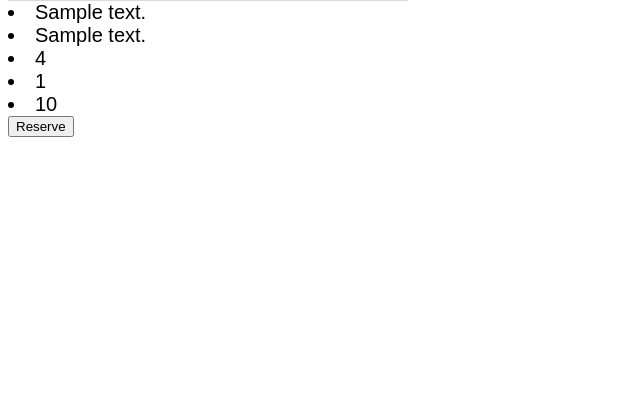
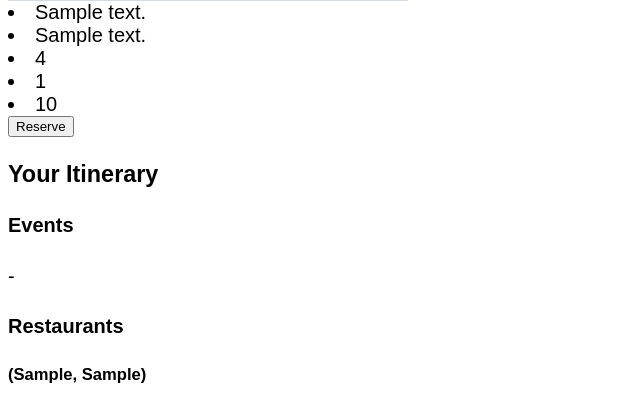
Before and after one commit to tinedkim/imissnyc, a Flask app: template templates/index.html in a window 1280 px wide. Shown: the part 1233-1646 px from the top of the page, without its empty margins (0-640 px from the left). Before the commit the page ends 1370 px from the top, so only its background shows below. Run offline with Flask 2, Linux system fonts and the light colour scheme; the template is opened without the code that fills it: most values are stand-ins (such as "Sample title", 1, 10 or a date in 2020); grey boxes marked "Sample" are stand-in pictures; parts of the project's set-up code (start-up, migrations or seed data) failed here and were passed over.

Commit message:
Display itinerary

```diff
--- a/server.py
+++ b/server.py
@@ -34,7 +34,6 @@
     g.conn = None
 @app.teardown_request
 def teardown_request(exception):
-  print(user)
   try:
     g.conn.close()
   except Exception as e:
@@ -56,8 +55,9 @@
   eventInfo = {}
   events = getEvents(locationIds)
   restaurants = getRestaurants(locationIds)
+  itinerary = get_itinerary()
 
-  return render_template("index.html", events = events, restaurants = restaurants, user = user)
+  return render_template("index.html", events = events, restaurants = restaurants, user = user, itinerary=itinerary)
 
 def getEvents(locationIds):
   global eventInfo
@@ -203,7 +203,6 @@
 
 def get_itinerary():
   global user
-  # get all restaurant reserves from Eats_At
   user_events = []
   user_restaurants = []
   itinerary = {
@@ -238,7 +237,6 @@
         itinerary['restaurants'][restaurant[0]] = {
           'address': formatted_address,
         }
-  print(itinerary)
   return itinerary
 
 if __name__ == "__main__":
--- a/templates/index.html
+++ b/templates/index.html
@@ -30,27 +30,31 @@
       <br /><br />
       <input type="submit" value="Submit" />
     </form>
-    {% include 'area.html' %}
-    <!--
-    {% if itinerary is defined %}
+    {% include 'area.html' %} {% if itinerary is defined %}
     <div id="itinerary">
+      <h3>Your Itinerary</h3>
+      <h4>Events</h4>
       {% if itinerary['events']|length == 0 %}
-      <h5>No events planned! Reserve your spot at your favorite events!</h5>
-      {%else%} {% for eventID in itinerary['events'] %}
-      <h5>
-        {{ events[eventID]["start_time"] }} - {{ events[eventID]["end_time"] }}
-        : {{ events[eventID]["e_name"] }}
-      </h5>
-      {% endfor %} {% endif %} {% if itinerary['restaurants']|length == 0 %}
-      <h5>
-        You're not eating at any restaurant yet. Reserve your spot at your
+      <p>No events planned! Reserve your spot at your favorite events!</p>
+      <p>{%else%} {% for eventID in itinerary['events'] %}</p>
+
+      <h5>{{itinerary['events'][eventID]["e_name"] }}</h5>
+      <p>
+        {{ itinerary['events'][eventID]["start_time"] }} - {{
+        itinerary['events'][eventID]["end_time"] }}
+      </p>
+      {% endfor %} {% endif %}
+      <h4>Restaurants</h4>
+      {% if itinerary['restaurants']|length == 0 %}
+      <p>
+        You are not eating at any restaurant yet. Reserve your spot at your
         favorite restaurant!
-      </h5>
+      </p>
       {%else%} {% for rname in itinerary['restaurants'] %}
-      <h5>{{ restaurants[rname]["address"] }}</h5>
+      <h5>{{ rname }}</h5>
+      <p>{{ itinerary['restaurants'][rname]["address"] }}</p>
       {% endfor %} {% endif %}
     </div>
     {% endif %}
-    -->
   </body>
 </html>
```
